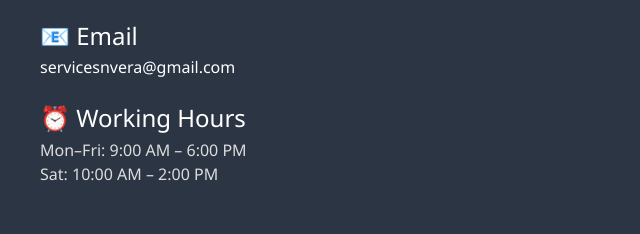
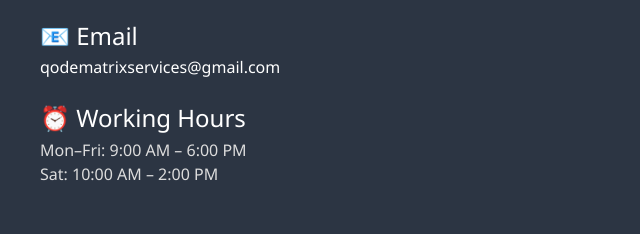
Before and after one commit to VishalSamberwal/QodeMatrix, a website with bundled scripts: page QodeMatrix/index.html in a window 1280 px wide. Shown: the part 3665-3899 px from the top of the page, 0-640 px from the left. Built offline with nearby package versions, Linux system fonts and the light colour scheme.

Commit message:
Update index.html

```diff
--- a/QodeMatrix/index.html
+++ b/QodeMatrix/index.html
@@ -239,7 +239,7 @@
         <div class="info-block">
           <h4>📧 Email</h4>
           <p><a href="mailto:qodematrixservices@gmail.com" style="text-decoration: none; color: white;">
-servicesnvera@gmail.com</p></a>
+qodematrixservices@gmail.com</p></a>
         </div>
         <div class="info-block">
           <h4>⏰ Working Hours</h4>
```
